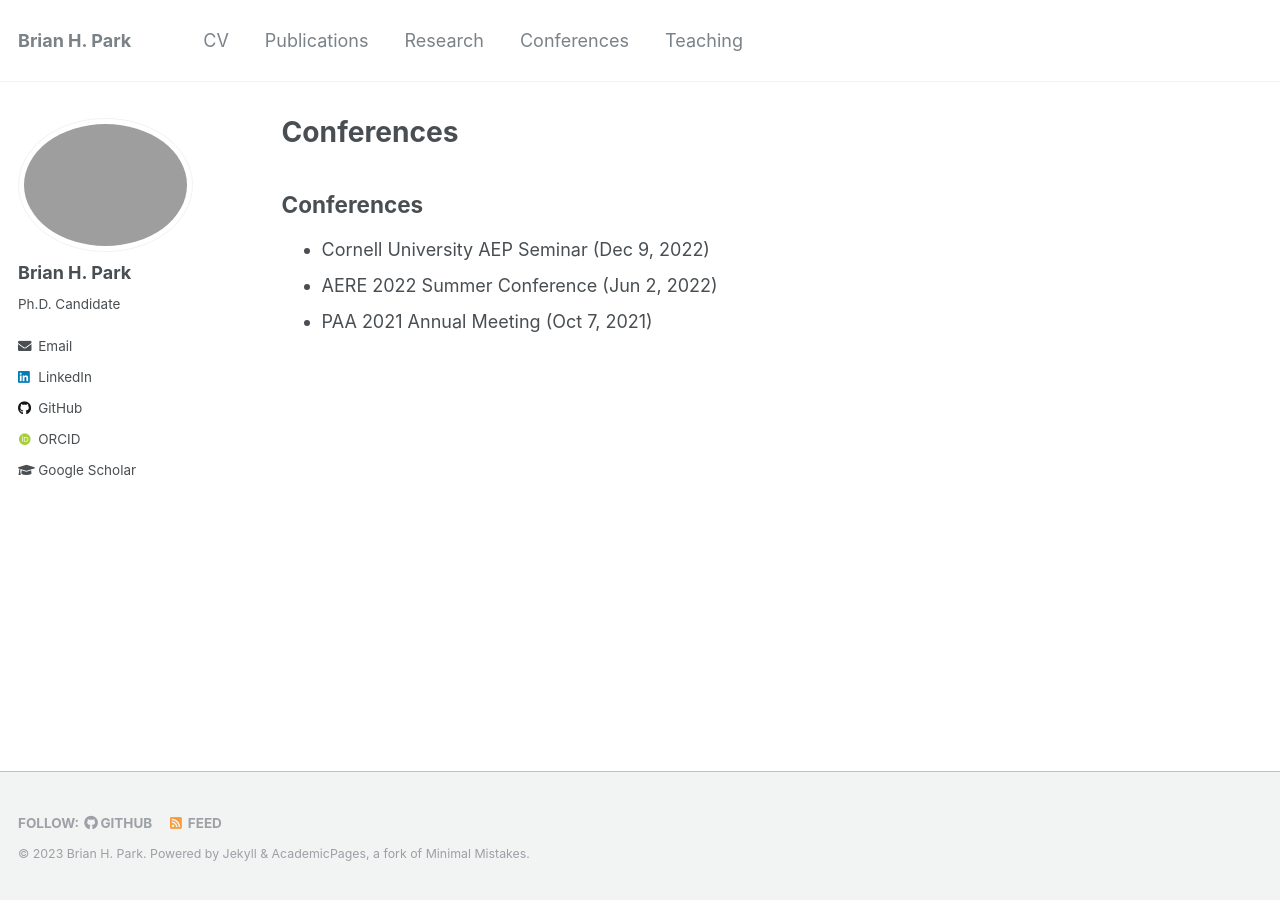
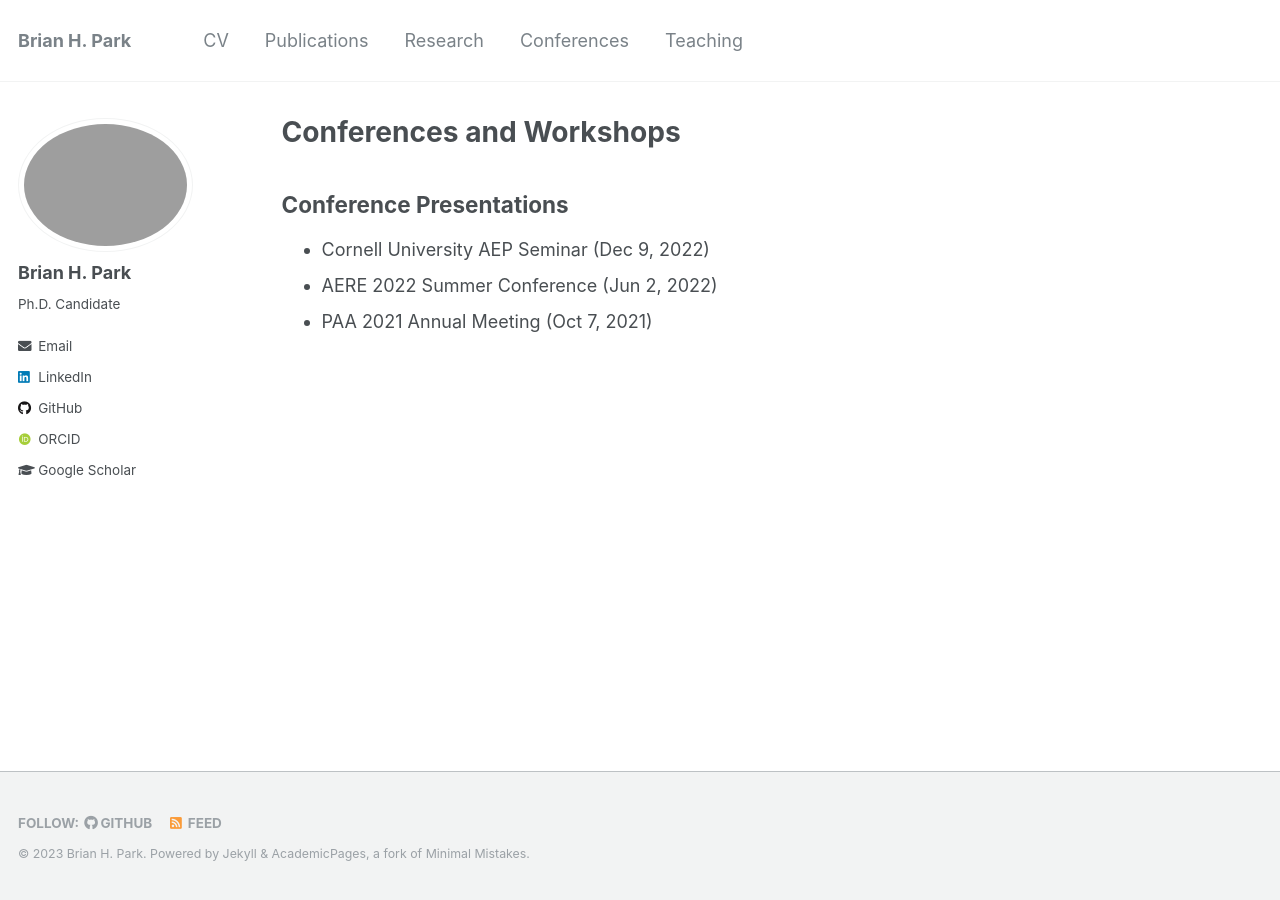
Before and after one commit to brianhwpark/brianhwpark.github.io, a Jekyll site: the page built from _pages/conferences.md, in a window 1280 px wide. Built offline with Jekyll 4.4.1, drawn with Linux system fonts in a browser that asks for light colours; some web fonts are replaced.

Commit message:
Minor Change in Conference Page

```diff
--- a/_pages/conferences.md
+++ b/_pages/conferences.md
@@ -1,13 +1,13 @@
 ---
 layout: archive
-title: "Conferences"
+title: "Conferences and Workshops"
 permalink: /talks/
 author_profile: true
 
 #<sup>*</sup> Equal authorship  ADD AT END IF EQUAL AUTHORSHIP
 ---
 
-## Conferences
+## Conference Presentations
 - Cornell University AEP Seminar (Dec 9, 2022)
 - AERE 2022 Summer Conference (Jun 2, 2022)
 - PAA 2021 Annual Meeting (Oct 7, 2021)
```
